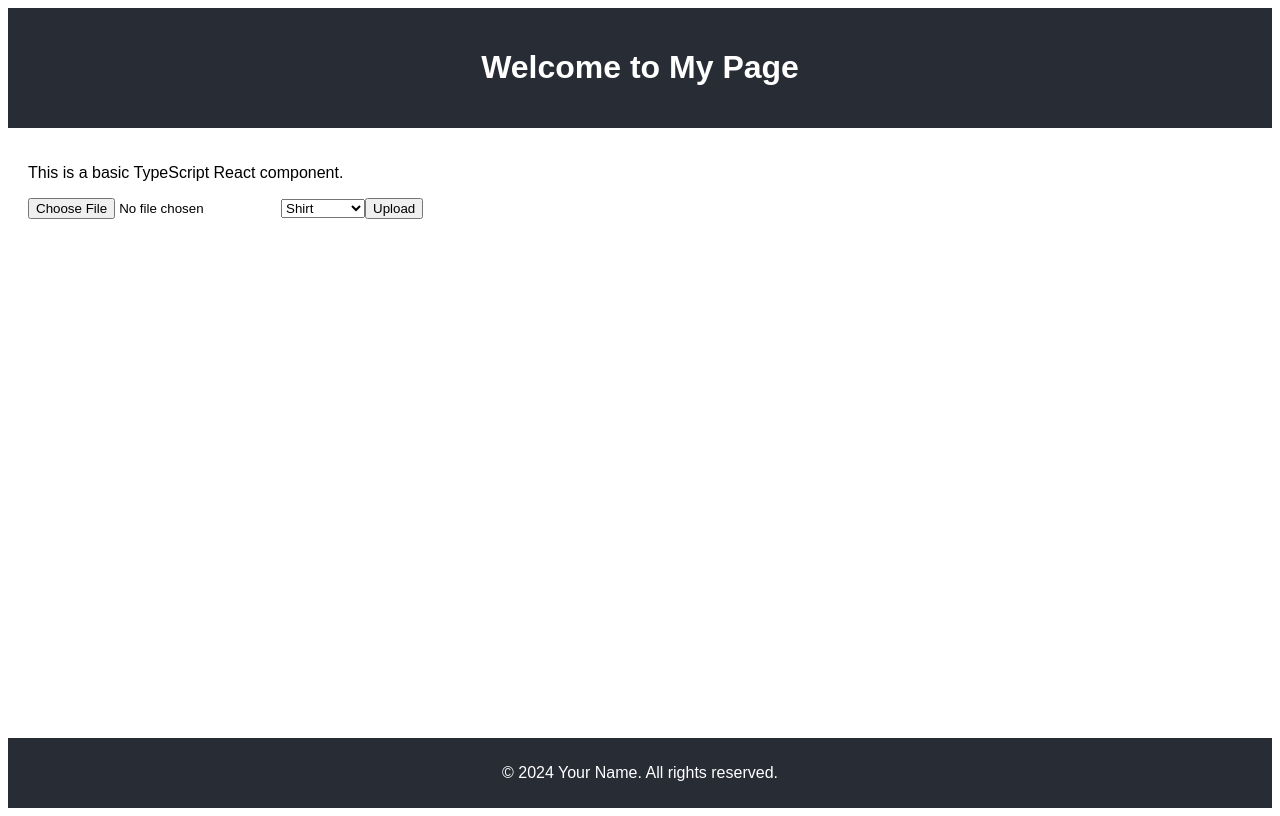
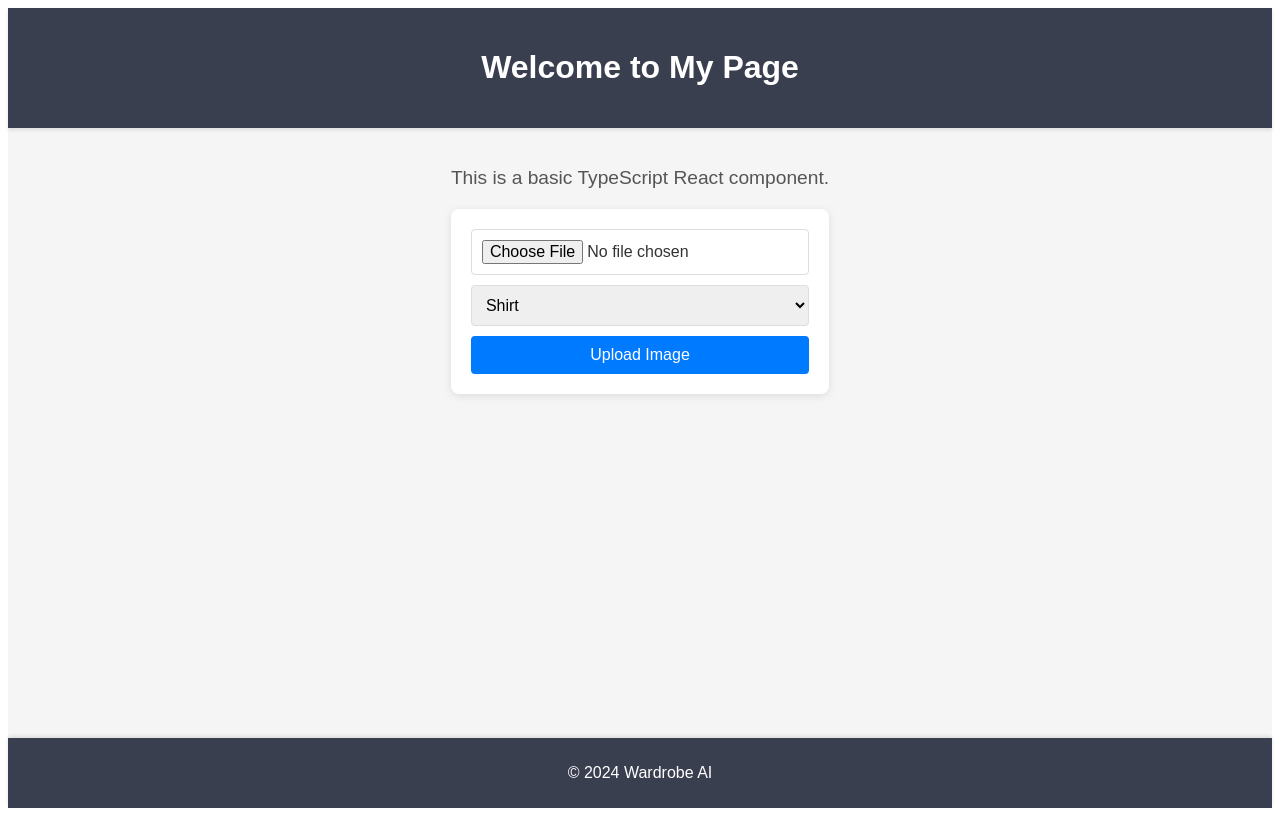
Before and after one commit to MohammedNabil99/Wardrobe-Assistant, a Next.js app: page / in a window 1280 px wide. Built offline with nearby package versions, Linux system fonts and the light colour scheme.

Commit message:
update image upload ui

```diff
--- a/src/app/page.tsx
+++ b/src/app/page.tsx
@@ -13,21 +13,21 @@ const Page: React.FC = () => {
           <h1>Welcome to My Page</h1>
         </header>
         <main style={styles.main}>
-          <p>This is a basic TypeScript React component.</p>
+          <p style={styles.introText}>This is a basic TypeScript React component.</p>
 
-          <form id="uploadForm">
-            <input type="file" id="imageInput" accept="image/*" />
-            <select id="categorySelect">
+          <form id="uploadForm" style={styles.form}>
+            <input type="file" id="imageInput" accept="image/*" style={styles.input} />
+            <select id="categorySelect" style={styles.select}>
               <option value="Shirt">Shirt</option>
               <option value="Pants">Pants</option>
               <option value="Jacket">Jacket</option>
               <option value="Accessory">Accessory</option>
             </select>
-            <button type="submit">Upload</button>
+            <button type="submit" style={styles.button}>Upload Image</button>
           </form>
         </main>
         <footer style={styles.footer}>
-          <p>© 2024 Your Name. All rights reserved.</p>
+          <p>© 2024 Wardrobe AI</p>
         </footer>
       </div>
     </>
@@ -40,22 +40,67 @@ const styles = {
     flexDirection: "column" as const,
     minHeight: "100vh",
     fontFamily: "Arial, sans-serif",
+    backgroundColor: "#f5f5f5",
+    color: "#333",
   },
   header: {
-    backgroundColor: "#282c34",
+    backgroundColor: "#3a3f50",
     padding: "20px",
     color: "white",
     textAlign: "center" as const,
+    boxShadow: "0 2px 4px rgba(0, 0, 0, 0.1)",
   },
   main: {
     flex: 1,
     padding: "20px",
+    maxWidth: "800px",
+    margin: "auto",
+  },
+  introText: {
+    fontSize: "1.2em",
+    marginBottom: "20px",
+    color: "#555",
+  },
+  form: {
+    display: "flex",
+    flexDirection: "column" as const,
+    gap: "10px",
+    backgroundColor: "white",
+    padding: "20px",
+    borderRadius: "8px",
+    boxShadow: "0 2px 8px rgba(0, 0, 0, 0.1)",
+  },
+  input: {
+    padding: "10px",
+    border: "1px solid #ddd",
+    borderRadius: "4px",
+    fontSize: "1em",
+  },
+  select: {
+    padding: "10px",
+    border: "1px solid #ddd",
+    borderRadius: "4px",
+    fontSize: "1em",
+  },
+  button: {
+    padding: "10px 20px",
+    backgroundColor: "#007bff",
+    border: "none",
+    borderRadius: "4px",
+    color: "white",
+    fontSize: "1em",
+    cursor: "pointer",
+    transition: "background-color 0.3s",
+  },
+  buttonHover: {
+    backgroundColor: "#0056b3",
   },
   footer: {
-    backgroundColor: "#282c34",
+    backgroundColor: "#3a3f50",
     padding: "10px",
     color: "white",
     textAlign: "center" as const,
+    boxShadow: "0 -2px 4px rgba(0, 0, 0, 0.1)",
   },
 };
 
```
